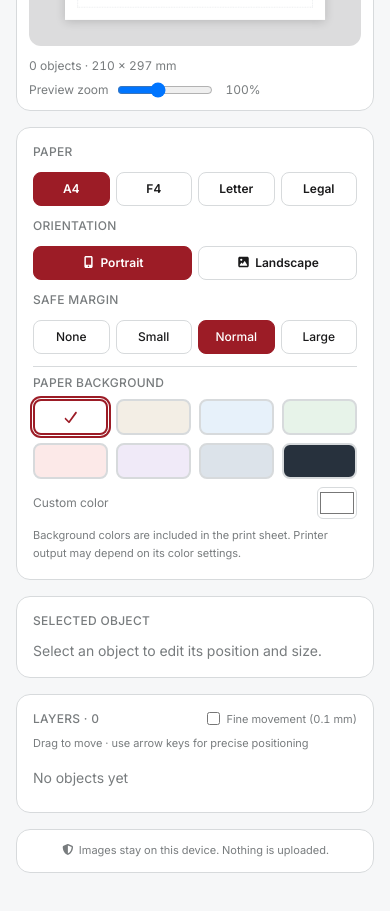
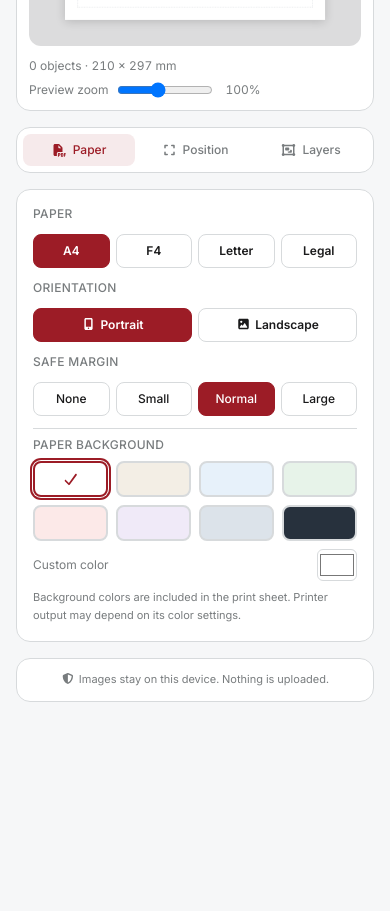
Before and after one commit to flessan/rekaluna-dev, a React (Vite) app: page /print in a window 390 px wide. Shown: the part 1040-1951 px from the top of the page. After the commit the page ends 1826 px from the top, so only its background shows below. Built offline with nearby package versions, Linux system fonts and the light colour scheme.

Commit message:
feat: add Canva-style page position and layers inspector tabs

```diff
--- a/src/features/quickprint/QuickPrintPage.tsx
+++ b/src/features/quickprint/QuickPrintPage.tsx
@@ -1272,7 +1272,28 @@ export default function QuickPrintPage() {
           </div>
         </section>
 
-        <aside className="space-y-4 no-print">
+        <aside className="space-y-4 no-print lg:col-span-2 xl:col-span-1">
+          <div className="card p-1.5 grid grid-cols-3 gap-1" role="tablist" aria-label={t("inspector")}>
+            {([
+              { id: "page", label: t("paper"), icon: "file-pdf" },
+              { id: "position", label: t("position"), icon: "expand" },
+              { id: "layers", label: t("layers"), icon: "object-group" },
+            ] as const).map((tab) => (
+              <button
+                key={tab.id}
+                type="button"
+                role="tab"
+                aria-selected={inspectorTab === tab.id}
+                onClick={() => setInspectorTab(tab.id)}
+                className={"rounded-lg px-2 py-2 flex items-center justify-center gap-1.5 text-xs font-medium transition-snappy " + (inspectorTab === tab.id ? "bg-[rgba(156,28,38,.09)] text-[color:var(--brand)]" : "text-muted hover:bg-[color:var(--canvas)]")}
+              >
+                <Icon name={tab.icon} />
+                <span>{tab.label}</span>
+              </button>
+            ))}
+          </div>
+
+          {inspectorTab === "page" && (
           <section className="card p-4 space-y-3">
             <div className="label">{t("paper")}</div>
             <div className="grid grid-cols-4 gap-1.5">
@@ -1329,7 +1350,9 @@ export default function QuickPrintPage() {
               <p className="text-[11px] text-muted leading-relaxed">{t("colorPrintNote")}</p>
             </div>
           </section>
-
+          )}
+
+          {inspectorTab === "position" && (
           <section className="card p-4 space-y-3">
             <div className="flex items-center justify-between">
               <div className="label">{t("selectedObject")}</div>
@@ -1399,7 +1422,9 @@ export default function QuickPrintPage() {
               </>
             )}
           </section>
-
+          )}
+
+          {inspectorTab === "layers" && (
           <section className="card p-4 space-y-2">
             <div className="flex items-center justify-between">
               <div className="label">{t("layers")} · {objectCount}</div>
@@ -1412,7 +1437,23 @@ export default function QuickPrintPage() {
             {sortedObjects.length === 0 ? <p className="text-sm text-muted py-2">{t("noObjects")}</p> : (
               <div className="space-y-1 max-h-56 overflow-auto">
                 {sortedObjects.map((item) => (
-                  <button key={item.id} onClick={() => { setSelectedId(item.id); setSelectedIds([item.id]); }} className={"w-full text-left flex items-center gap-2 rounded-lg px-2.5 py-2 text-xs " + (selectedIds.includes(item.id) || selectedId === item.id ? "bg-[rgba(156,28,38,.09)] text-[color:var(--brand)]" : "hover:bg-[color:var(--canvas)]")}>
+                  <button
+                    key={item.id}
+                    draggable
+                    onClick={() => { setSelectedId(item.id); setSelectedIds([item.id]); setInspectorTab("position"); }}
+                    onDragStart={(event) => {
+                      event.dataTransfer.setData("text/plain", item.id);
+                      event.dataTransfer.effectAllowed = "move";
+                    }}
+                    onDragOver={(event) => event.preventDefault()}
+                    onDrop={(event) => {
+                      event.preventDefault();
+                      reorderLayers(event.dataTransfer.getData("text/plain"), item.id);
+                    }}
+                    className={"w-full text-left flex items-center gap-2 rounded-lg px-2.5 py-2 text-xs cursor-grab active:cursor-grabbing " + (selectedIds.includes(item.id) || selectedId === item.id ? "bg-[rgba(156,28,38,.09)] text-[color:var(--brand)]" : "hover:bg-[color:var(--canvas)]")}
+                    title={t("reorderLayers")}
+                  >
+                    <Icon name="grip" className="text-muted" />
                     <Icon name={item.src ? "image" : "frame"} />
                     <span className="flex-1 truncate">{item.name || (item.src ? t("image") : t("frame"))}</span>
                     <span className="text-[10px] opacity-65">{Math.round(item.width)}×{Math.round(item.height)}</span>
@@ -1421,6 +1462,7 @@ export default function QuickPrintPage() {
               </div>
             )}
           </section>
+          )}
 
           <div className="card p-3 text-[11px] text-muted leading-relaxed text-center">
             <Icon name="shield" className="mr-1" />{t("localPrivacy")}
```
